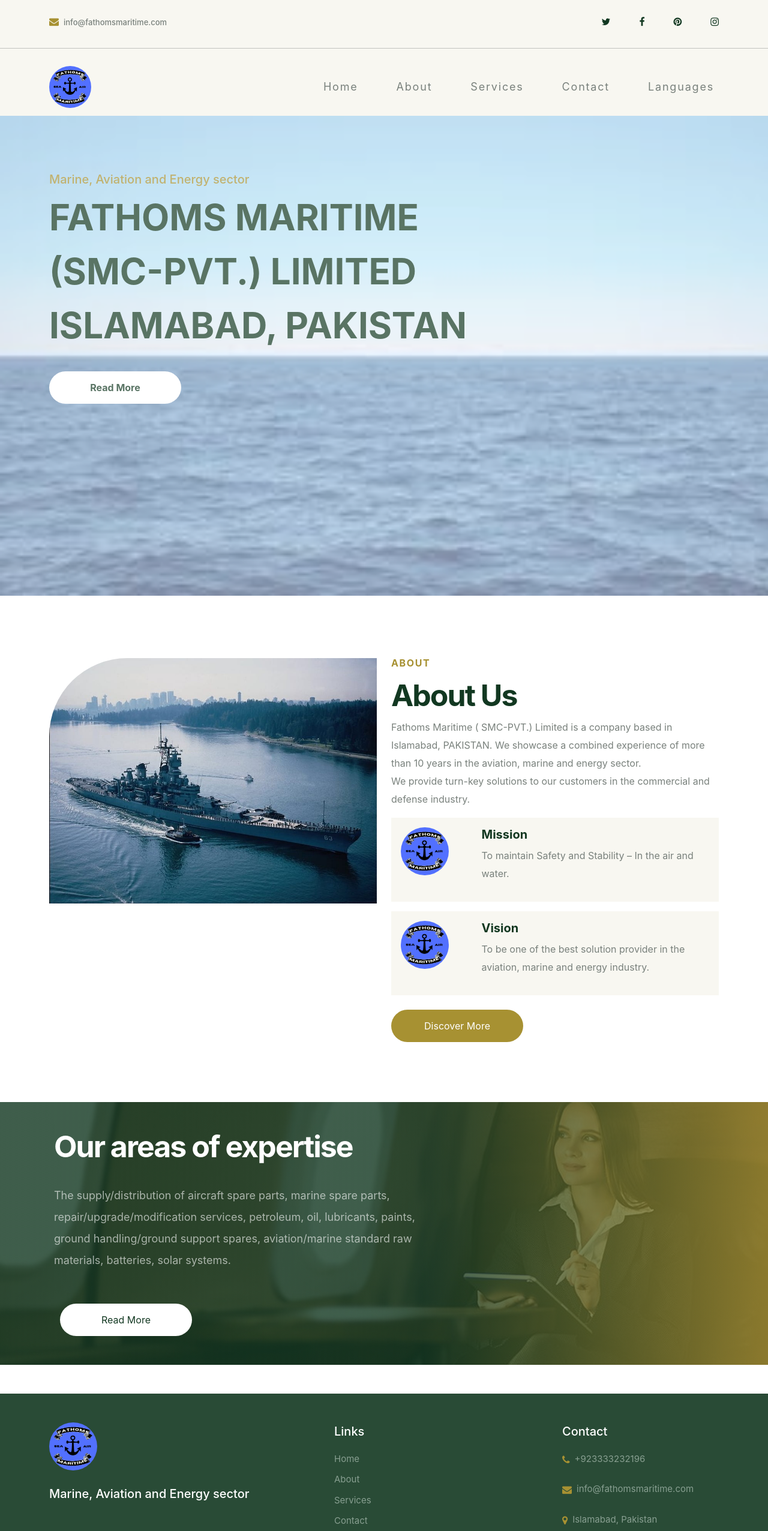
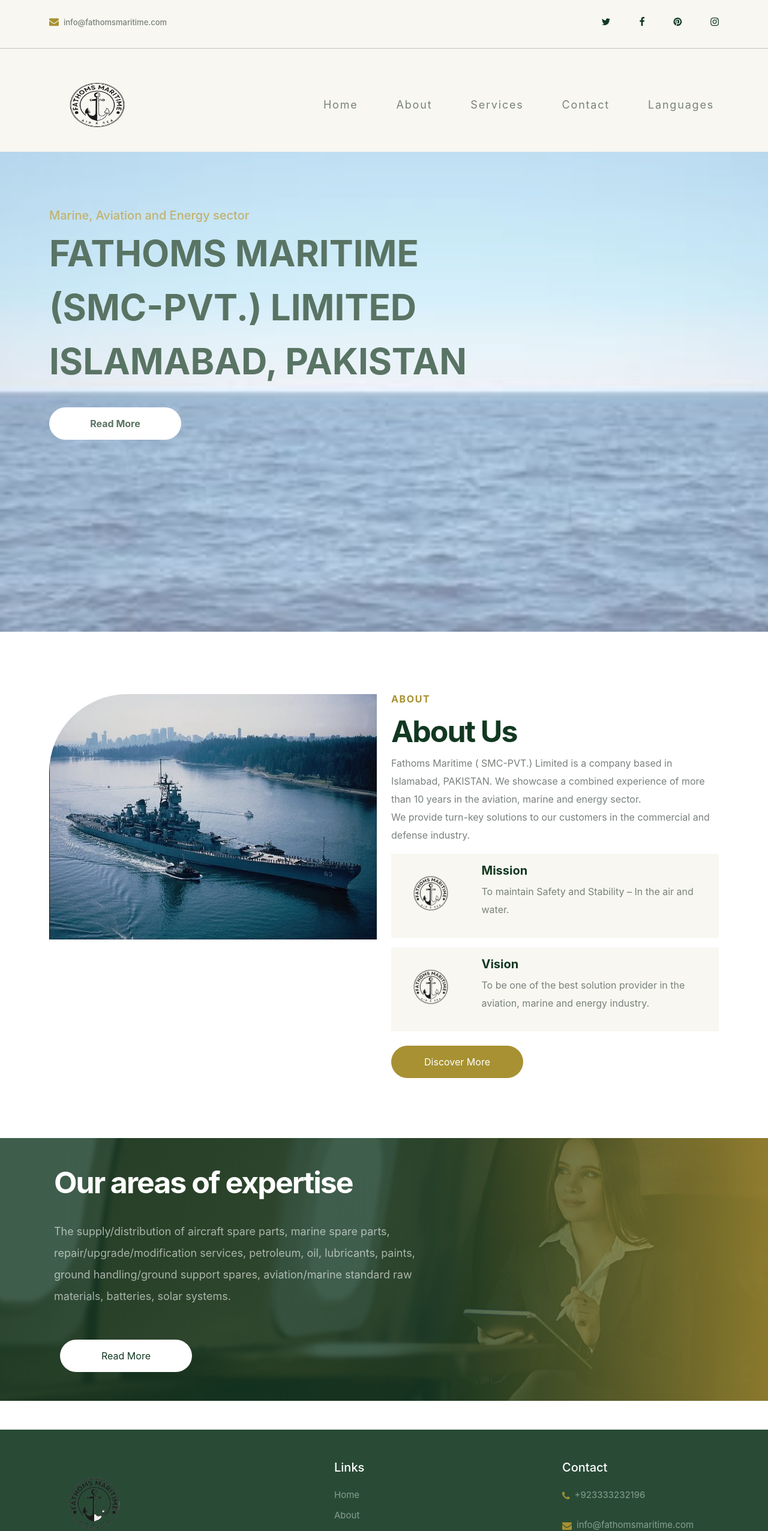
Before and after one commit to affaqkhan211/air-nautical, a React (Create React App) app: page / in a window 1280 px wide. Shown: the top 2552 px of the page at 60% size. Built offline with nearby package versions, Linux system fonts and the light colour scheme.

Commit message:
logo changed

```diff
--- a/public/index.html
+++ b/public/index.html
@@ -15,7 +15,7 @@
     <link rel="stylesheet" href="https://cdnjs.cloudflare.com/ajax/libs/font-awesome/6.4.0/css/all.min.css" integrity="sha512-iecdLmaskl7CVkqkXNQ/ZH/XLlvWZOJyj7Yy7tcenmpD1ypASozpmT/E0iPtmFIB46ZmdtAc9eNBvH0H/ZpiBw==" crossorigin="anonymous" referrerpolicy="no-referrer" />
     <link rel="stylesheet" href="https://cdnjs.cloudflare.com/ajax/libs/font-awesome/4.7.0/css/font-awesome.min.css">
 
-    <title>React App</title>
+    <title>Fathoms Maritime</title>
   </head>
   <body>
     <noscript>You need to enable JavaScript to run this app.</noscript>
--- a/src/components/Footer.js
+++ b/src/components/Footer.js
@@ -8,7 +8,7 @@
         <div className="container">
           <div className="row">
             <div className="col-lg-5 col-md-5 col-sm-12 mt-2 mb-2">
-              <img src="/images/logo2.png" alt="" style={{height : "80px", borderRadius : "50%"}} />
+              <img src="/images/logo.png" alt="" style={{height : "150px", borderRadius : "50%"}} />
               <h3 className="footer-main-heading mt-4">
                 Marine, Aviation and Energy sector
               </h3>
--- a/src/components/Navbar.js
+++ b/src/components/Navbar.js
@@ -33,10 +33,10 @@
           <div className="container">
             <Link className="navbar-brand" to="/">
               <img
-                src="/images/logo2.png"
+                src="/images/logo.png"
                 className="logo"
                 alt=""
-                style={{ height: "70px", borderRadius : "50%" }}
+                style={{ height: "130px", width : "160px", borderRadius : "50%" }}
               />
             </Link>
             <button
--- a/src/pages/home/About.js
+++ b/src/pages/home/About.js
@@ -29,7 +29,7 @@
               <div className="card-1 mb-3 p-3">
                 <div className="row">
                   <div className="col-3">
-                    <img src="/images/logo2.png" alt="" style={{height : "80px", borderRadius : "50%"}}/>
+                    <img src="/images/logo.png" alt="" style={{height : "100px", borderRadius : "50%"}}/>
                   </div>
                   <div className="col-9">
                     <h3 className="card-heading">Mission</h3>
@@ -43,7 +43,7 @@
               <div className="card-2 p-3">
                 <div className="row">
                   <div className="col-3">
-                  <img src="/images/logo2.png" alt="" style={{height : "80px", borderRadius : "50%"}}/>
+                  <img src="/images/logo.png" alt="" style={{height : "100px", borderRadius : "50%"}}/>
                   </div>
                   <div className="col-9">
                     <h3 className="card-heading">Vision</h3>
```
Also changed, not shown: public/images/logo.png, public/images/new-logo.png (added).
